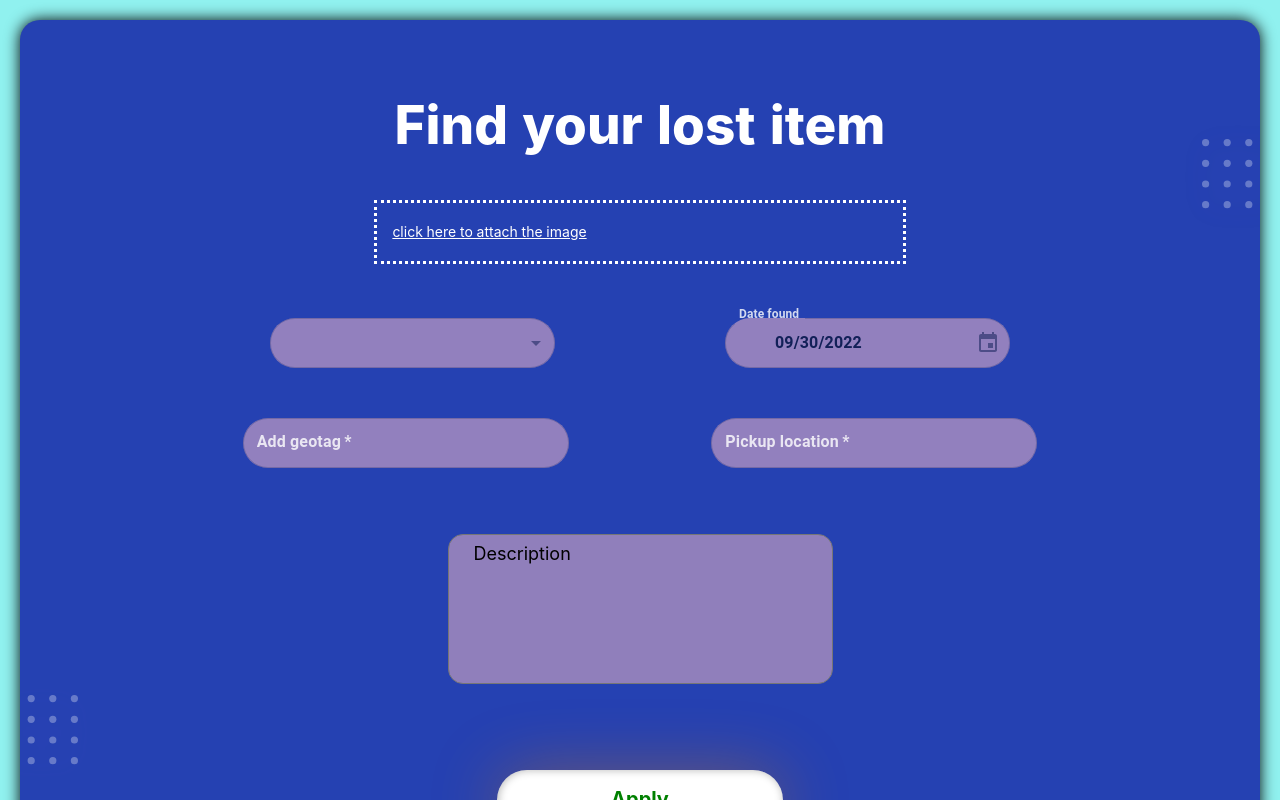
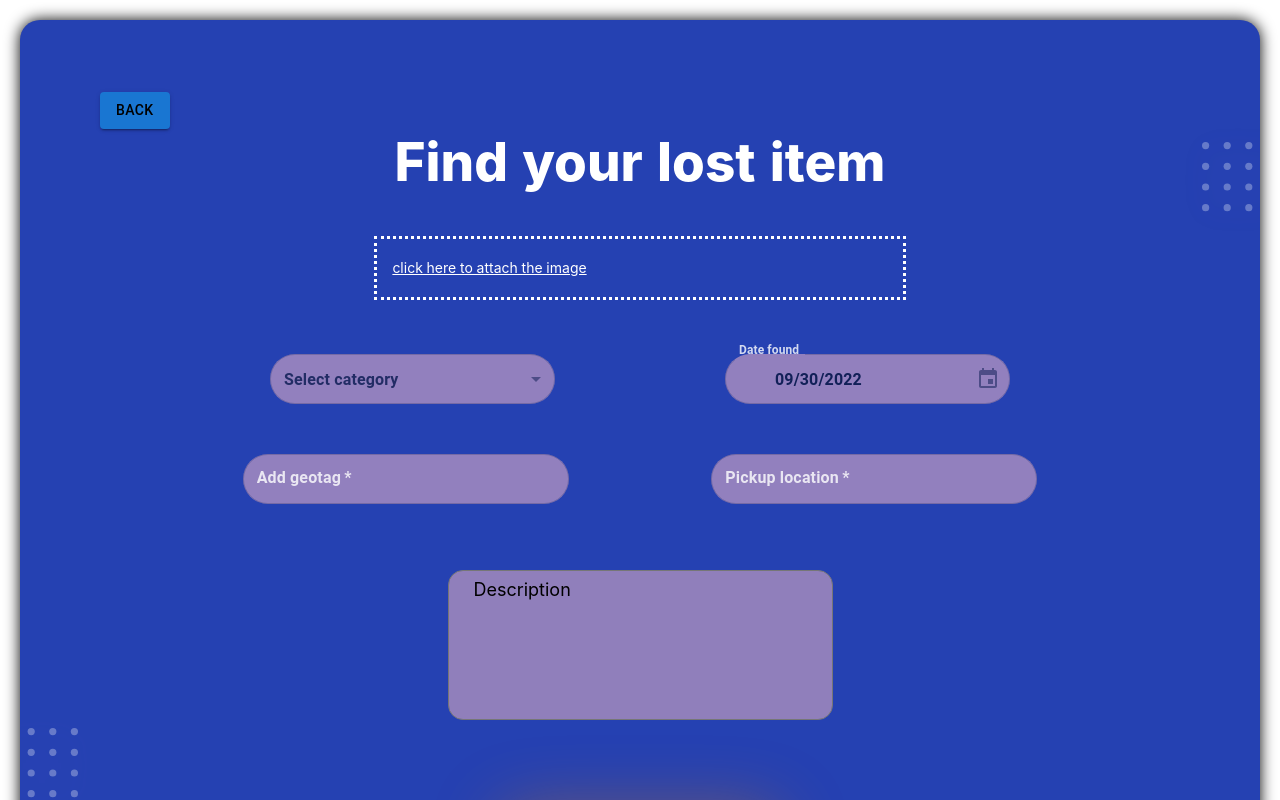
Before and after one commit to WhiteHanClean/last_and_lost, a Next.js app: page /Found in a window 1280 px wide. Shown: the top 800 px of the page. Built offline with nearby package versions, Linux system fonts and the light colour scheme.

Commit message:
lil bit changes

```diff
--- a/pages/Found/found.module.scss
+++ b/pages/Found/found.module.scss
@@ -188,7 +188,6 @@
   }
 }
 .block {
-  background-color: #90f1ef;
   padding: 20px;
 }
 .image_block {
@@ -235,3 +234,7 @@
     box-shadow: 0 0 10px black;
   }
 }
+
+.breadcrumbs {
+  color: black;
+}
--- a/pages/Found/index.jsx
+++ b/pages/Found/index.jsx
@@ -1,15 +1,14 @@
 import React, { useState } from 'react';
-import style from './found.module.scss';
-import { TextField } from '@mui/material';
+
+import { Button, Link, TextField } from '@mui/material';
 import { LocalizationProvider } from '@mui/x-date-pickers/LocalizationProvider';
 import { AdapterDayjs } from '@mui/x-date-pickers/AdapterDayjs';
-
 import { DesktopDatePicker } from '@mui/x-date-pickers/DesktopDatePicker';
-
-import DottedSqIcon from '../../src/assets/svg/Icon-dottedSQ.svg';
 import MenuItem from '@mui/material/MenuItem';
 import Select from '@mui/material/Select';
 
+import DottedSqIcon from '../../src/assets/svg/Icon-dottedSQ.svg';
+import style from './found.module.scss';
 import Image from 'next/image';
 import dayjs from 'dayjs';
 
@@ -20,7 +19,7 @@ const Found = () => {
     geo: '',
     location: '',
     description: '',
-    selectedCategory: '',
+    selectedCategory: 0,
   });
 
   const handleChangeFields = (event) => {
@@ -51,6 +50,13 @@ const Found = () => {
   return (
     <div className={style.block}>
       <div id='contacts' className={style.projectBlock}>
+        <div>
+          <Button variant='contained'>
+            <Link href='/'>
+              <a className={style.breadcrumbs}>Back</a>
+            </Link>
+          </Button>
+        </div>
         <div className={style.titleBlock}>
           <h2>Find your lost item</h2>
         </div>
```
